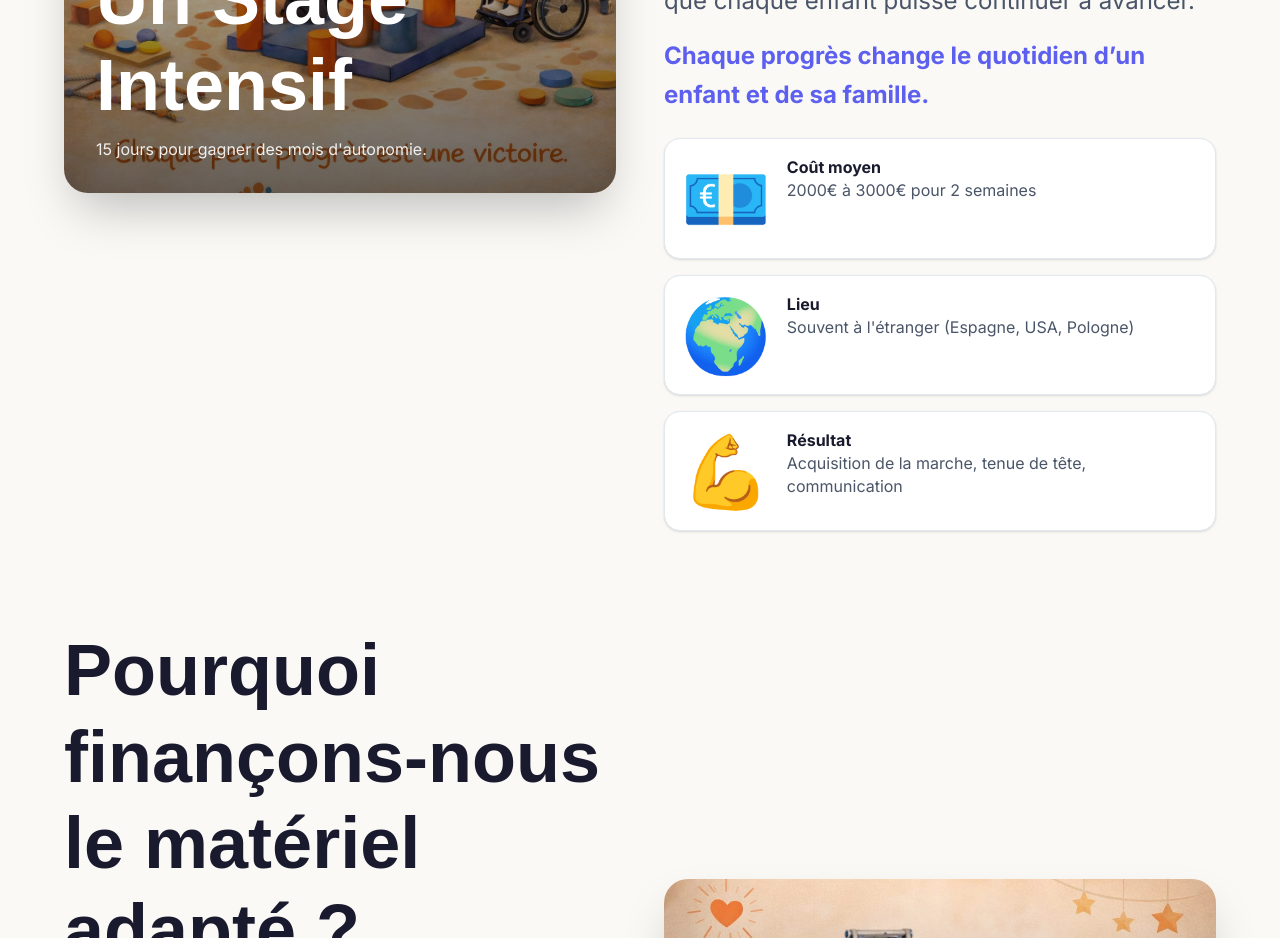
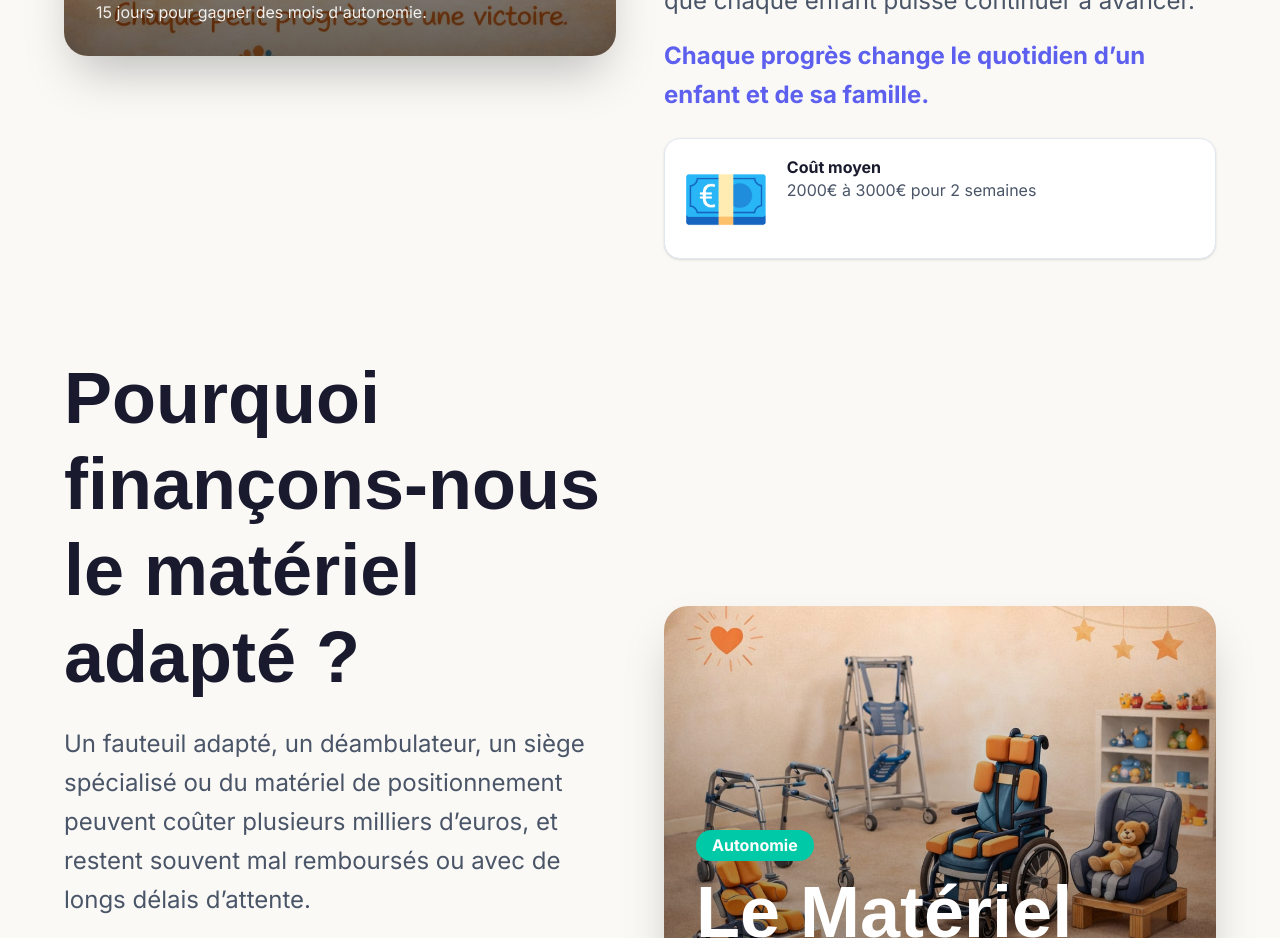
Before and after one commit to blackdream1234/le-trio-des-petits-pas, a Next.js app: page /transparence in a window 1280 px wide. Shown: the part 1380-2318 px from the top of the page. Built offline with nearby package versions, Linux system fonts and the light colour scheme; no server answers; the database is empty; a web font is replaced by a local one.

Commit message:
Remove Location and Result items from Transparency page

```diff
--- a/src/app/transparence/page.tsx
+++ b/src/app/transparence/page.tsx
@@ -99,9 +99,7 @@ export default function TransparencePage() {
 
                             <ul className="space-y-4">
                                 {[
-                                    { emoji: "💶", title: "Coût moyen", desc: "2000€ à 3000€ pour 2 semaines" },
-                                    { emoji: "🌍", title: "Lieu", desc: "Souvent à l'étranger (Espagne, USA, Pologne)" },
-                                    { emoji: "💪", title: "Résultat", desc: "Acquisition de la marche, tenue de tête, communication" }
+                                    { emoji: "💶", title: "Coût moyen", desc: "2000€ à 3000€ pour 2 semaines" }
                                 ].map((item, i) => (
                                     <li key={i} className="flex items-start gap-4 p-4 bg-white rounded-2xl border border-border hover:border-primary transition-colors shadow-sm">
                                         <span className="text-3xl">{item.emoji}</span>
```
